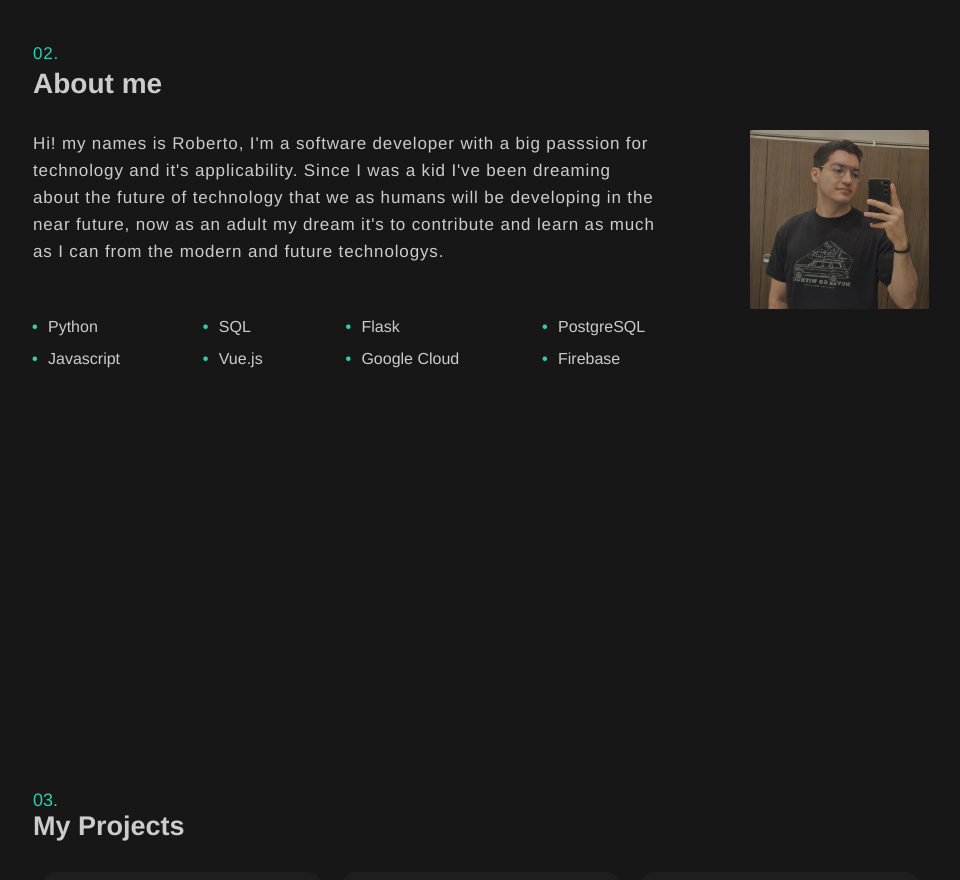
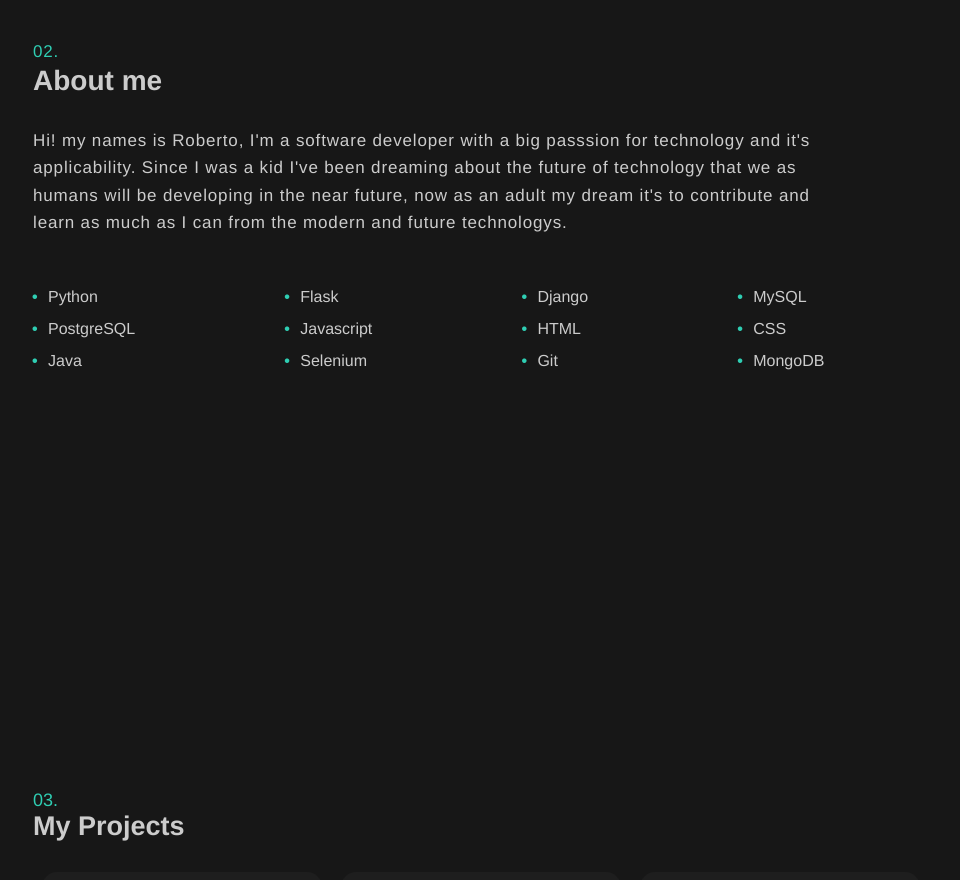
Before and after one commit to robertozh29/Portfolio, a Vue app: page / in a window 1280 px wide. Shown: the part 1000-1880 px from the top of the page, without its empty margins (159-1119 px from the left). Built offline with nearby package versions, Linux system fonts and the light colour scheme.

Commit message:
Removing profile photo and updating skills

```diff
--- a/src/components/About.vue
+++ b/src/components/About.vue
@@ -9,23 +9,26 @@
             <div class="tec">
                     <ul>
                         <li>Python</li>
-                        <li>Javascript</li>
-                    </ul>
-                    <ul>
-                        <li>SQL</li>
-                        <li>Vue.js</li>
+                        <li>PostgreSQL</li>
+                        <li>Java</li>
                     </ul>
                     <ul>
                         <li>Flask</li>
-                        <li>Google Cloud</li>
+                        <li>Javascript</li>
+                        <li>Selenium</li>
                     </ul>
                     <ul>
-                        <li>PostgreSQL</li>
-                        <li>Firebase</li>
+                        <li>Django</li>
+                        <li>HTML</li>
+                        <li>Git</li>
+                    </ul>
+                    <ul>
+                        <li>MySQL</li>
+                        <li>CSS</li>
+                        <li>MongoDB</li>
                     </ul>
             </div>
         </div>
-        <img src="../assets/yo.jpg" alt="">
     </div>
 </template>
 
@@ -56,7 +59,7 @@ export default {
 }
 
 .about-me{
-    width: 70%;
+    width: 90%;
 }
 
 .about img{
```
Also changed, not shown: todo.txt.
